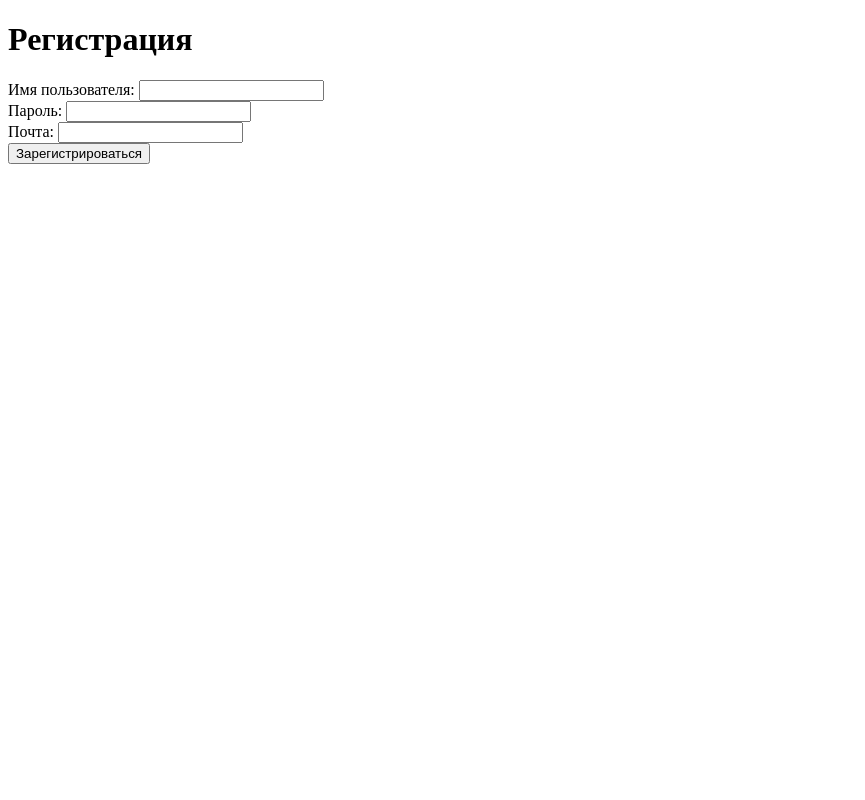
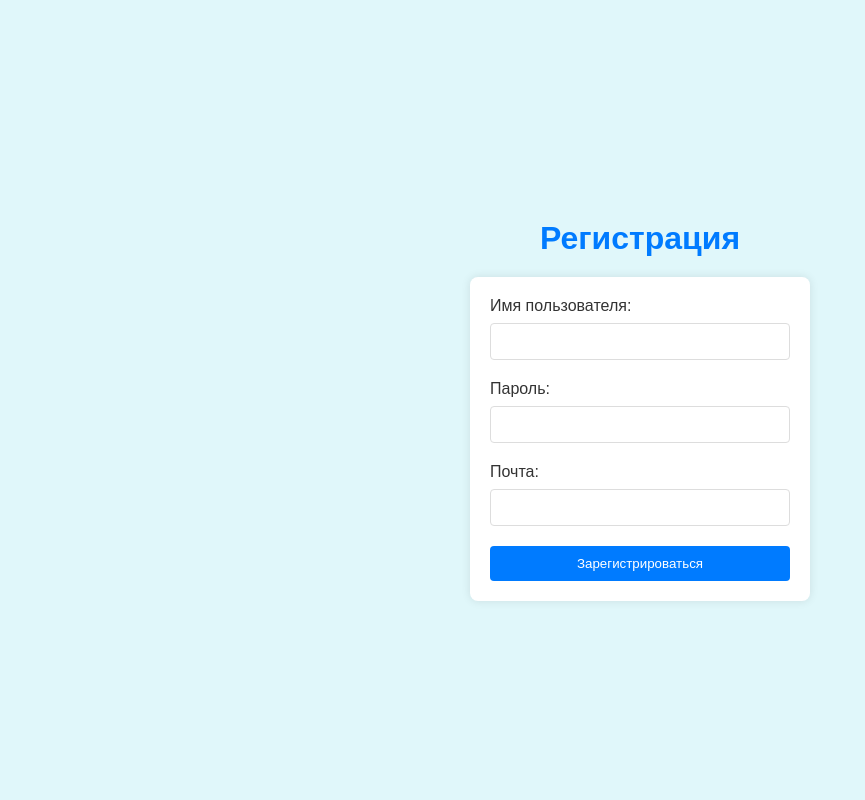
Before and after one commit to Zhenyausha/SMARTHOME_SITE, a Flask app: page /register in a window 1280 px wide. Shown: the whole page, without its empty margins (0-865 px from the left). Run offline with Flask 3, Linux system fonts and the light colour scheme.

Commit message:
FULL SCC

```diff
--- a/templates/register.html
+++ b/templates/register.html
@@ -4,6 +4,61 @@
     <meta charset="UTF-8">
     <meta name="viewport" content="width=device-width, initial-scale=1.0">
     <title>Регистрация</title>
+    <style>
+        body {
+            font-family: Arial, sans-serif;
+            background-color: #e0f7fa;
+            display: flex;
+            flex-direction: column;
+            justify-content: center;
+            align-items: center;
+            height: 100vh;
+            margin: 0;
+        }
+
+        h1 {
+            color: #007bff;
+            text-align: center;
+            margin-bottom: 20px;
+        }
+
+        form {
+            background: #ffffff;
+            padding: 20px;
+            border-radius: 8px;
+            box-shadow: 0 0 10px rgba(0, 0, 0, 0.1);
+            width: 300px;
+        }
+
+        form label {
+            display: block;
+            margin-bottom: 8px;
+            color: #333;
+        }
+
+        form input {
+            width: 100%;
+            padding: 10px;
+            margin-bottom: 20px;
+            border: 1px solid #ddd;
+            border-radius: 4px;
+            box-sizing: border-box;
+        }
+
+        form button {
+            width: 100%;
+            padding: 10px;
+            background: #007bff;
+            color: #fff;
+            border: none;
+            border-radius: 4px;
+            cursor: pointer;
+        }
+
+        form button:hover {
+            background: #0056b3;
+        }
+    </style>
 </head>
 <body>
     <h1>Регистрация</h1>
@@ -15,7 +70,7 @@
         <input type="password" id="password" name="password">
         <br>
         <label for="mail">Почта:</label>
-        <input type="mail" id="mail" name="mail">
+        <input type="email" id="mail" name="mail">
         <br>
         <button type="submit">Зарегистрироваться</button>
     </form>
```
Also changed, not shown: static/styles.css (+8 -2 lines), templates/index.html (+8 -2 lines), templates/login.html (+63 -8 lines).
